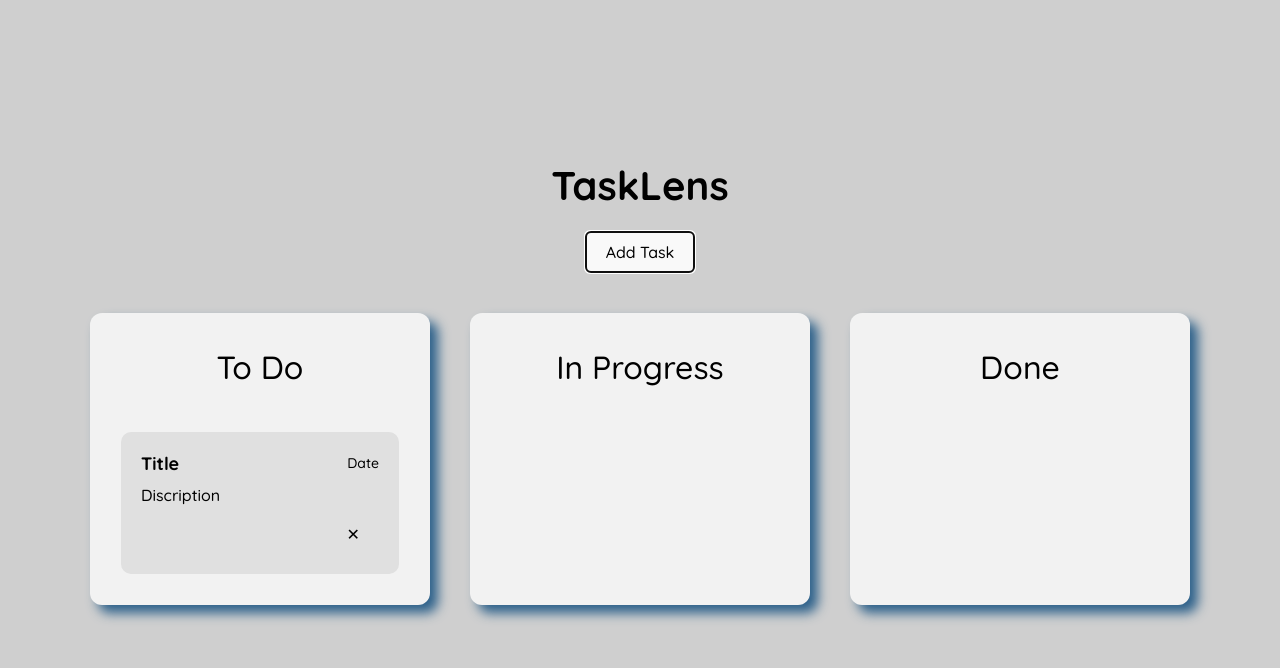
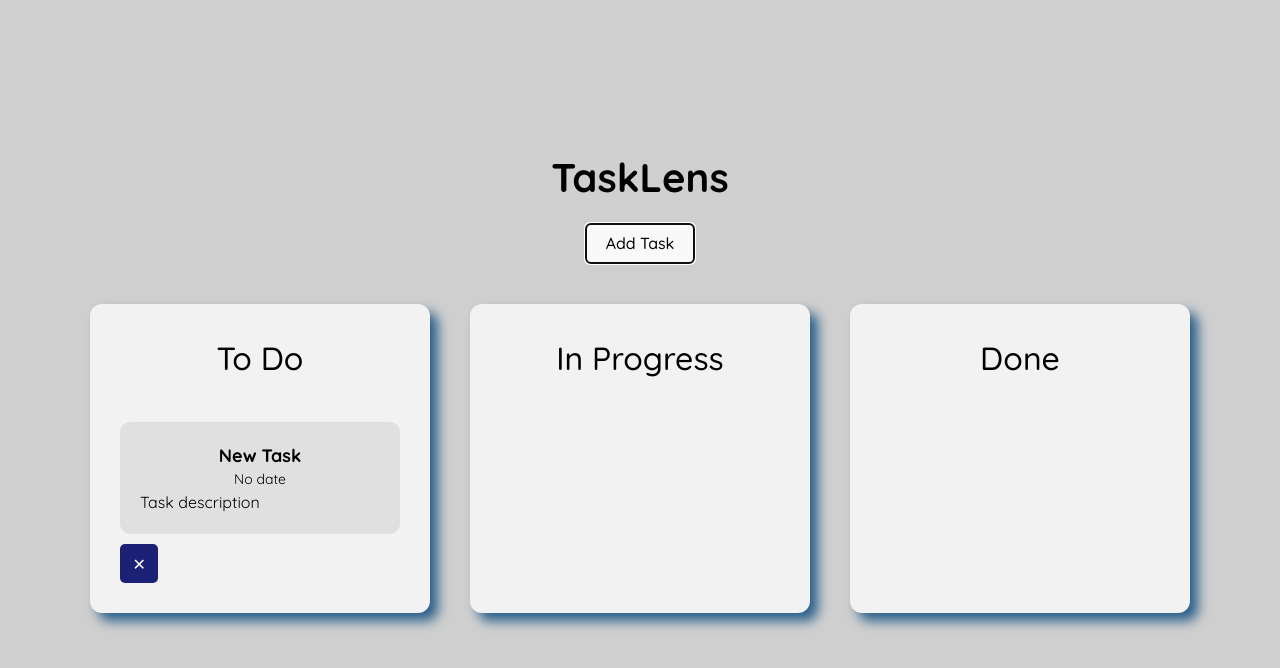
Before and after one commit to fleur-t/Tech-Challenge, a React (Vite) app: page / in a window 1280 px wide. Both pictures are taken after a click on the button "Add Task". Shown: the top 668 px of the page. Built offline with nearby package versions, Linux system fonts and the light colour scheme.

Commit message:
You can now change the text for the tasks and the date is working

```diff
--- a/src/App.jsx
+++ b/src/App.jsx
@@ -1,11 +1,20 @@
 import { useState,useEffect } from 'react'
 import './App.css'
+
 import Card from './components/card'
 
 function App() {
   const [tasks, setTasks] = useState(() => {
-    const savedTasks = localStorage.getItem('tasks')
-    return savedTasks ? JSON.parse(savedTasks) : []
+  const saved = localStorage.getItem("tasks")
+  if (!saved) return []
+
+  const parsed = JSON.parse(saved)
+
+  // Fix missing createdAt for old tasks
+  return parsed.map(task => ({
+    ...task,
+    createdAt: task.createdAt || new Date().toISOString()
+  }))
 })
 
   useEffect(() => {
@@ -16,8 +25,8 @@ function App() {
     const newTask = {
       id: Date.now(),
       title: 'New Task',
-      Date: new Date().toLocaleDateString(),
-      description: 'Task description'
+      description: 'Task description',
+      Date: new Date().toLocaleDateString()
     }
 
     setTasks([...tasks, newTask])
@@ -26,6 +35,16 @@ function App() {
   const deleteTask = (id) => {
     const updatedTasks = tasks.filter(task => task.id !== id)
     setTasks(updatedTasks)
+  }
+
+  const [editingId, setEditingId] = useState(null)
+
+  const updateTask = (updatedTask) => {
+  setTasks(tasks.map(task =>
+    task.id === updatedTask.id
+      ? { ...updatedTask, createdAt: task.createdAt }
+      : task
+  ))
 }
 
   return (
@@ -44,6 +63,10 @@ function App() {
             <Card
               key={task.id}
               task={task}
+              isEditing={editingId === task.id}
+              startEditing={() => setEditingId(task.id)}
+              stopEditing={() => setEditingId(null)}
+              onUpdate={updateTask}
               onDelete={() => deleteTask(task.id)}
             />
           ))}
--- a/src/components/card.jsx
+++ b/src/components/card.jsx
@@ -1,35 +1,59 @@
 import { useState } from 'react';
 import '../styles/card.css';
+import '../styles/taskForm.css';
 
-function Card({ task, onDelete }) {
+function Card({ task, isEditing, startEditing, stopEditing, onUpdate, onDelete }) {
 
-    const [taskInfo, setTaskInfo] = useState([])
+    const [title, setTitle] = useState(task.title)
+    const [description, setDescription] = useState(task.description)
 
-    const addTaskInfo = () => {
-        const newTaskInfo = {
-            id: Date.now(),
-            title: 'New Task',
-            date: new Date().toLocaleDateString(),
-            description: 'Task description'
-        }
-        setTaskInfo([...taskInfo, newTaskInfo])
+    const handleSave = () => {
+        onUpdate({
+            ...task,
+            title,
+            description
+        })
+    stopEditing()
     }
 
-    return (
+return (
+    <div className="card">
+
+    {isEditing ? (
         <>
-        <button className='task-button' onClick={addTaskInfo}>
-                <div className="task">
-                    <div className="task-header">
-                            <h2>Title</h2>
-                            <p className='date'>Date</p>
-                    </div>
-                    <div className="task-body">
-                        <p className='discription'>Discription</p>
-                        <button className='delete-button' onClick={onDelete}>✕</button>
-                    </div>
-                </div>
-            </button>
+            <input
+                value={title}
+                onChange={(e) => setTitle(e.target.value)}
+            />
+
+            <textarea
+                value={description}
+                onChange={(e) => setDescription(e.target.value)}
+            />
+
+            <button onClick={handleSave}>Save</button>
         </>
+        ) : (
+        <>
+            <div  className='task'onClick={startEditing}>
+                <h2>{task.title}</h2>
+                <p className="date">
+                    {task.createdAt
+                    ? new Date(task.createdAt).toLocaleDateString()
+                    : "No date"}
+                </p>
+                <p className='discription'>{task.description}</p>
+            </div>
+
+        <button className='delete-button' onClick={(e) => {
+            e.stopPropagation()
+            onDelete()
+        }}>
+            ✕
+        </button>
+        </>
+    )}
+    </div>
     )
 }
 
--- a/src/styles/card.css
+++ b/src/styles/card.css
@@ -82,8 +82,13 @@ p.discription {
 
 .delete-button{
     display: flex;
-    justify-content: flex-end;
-    background-color: transparent;
-    width: 100%;
+    justify-content: center;
+    background-color: #1C2176;
+    width: 10px;
     border: none;
+    color: white;
 }
+
+textarea{
+    resize: none;
+}
```
Lines whose indentation alone changed are shown as unchanged.
